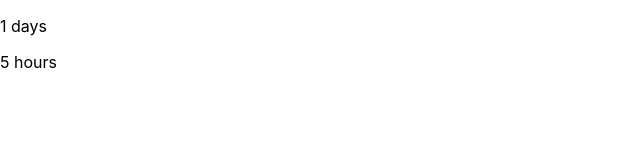
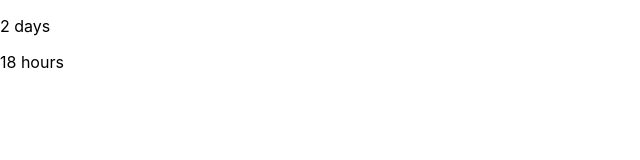
Before and after one commit to nathaniel-haglund/datetest, a React (Create React App) app: page / in a window 1280 px wide. Shown: the top 160 px of the page, without its empty margins (0-640 px from the left). Built offline with nearby package versions, Linux system fonts and the light colour scheme.

Commit message:
Fix multi calendar day business day scenario

```diff
--- a/src/App.js
+++ b/src/App.js
@@ -1,7 +1,7 @@
 import {businessDaysCalculator} from './utilities/businessHourCalc'
 
 function App() {
-  const bdays = businessDaysCalculator('2023-03-10 22:19:26', '2023-03-13 12:19:26', '07:30:00', '17:00:00', [])
+  const bdays = businessDaysCalculator('2023-03-10 22:19:26', '2023-03-15 12:19:26', '17:30:00', '01:00:00', [])
   return (
     <div>
       <p>{bdays.business_days} days</p>
--- a/src/utilities/businessHourCalc.js
+++ b/src/utilities/businessHourCalc.js
@@ -22,8 +22,10 @@ const businessDaysCalculator = (startingTime, endingTime, businessStart, busines
   const endDate = dateMaker(endingTime.split(' ')[0])
   const endTime = timeMaker(endingTime.split(' ')[1])
   const milliBusinessStart = timeMaker(businessStart)
-  const milliBusinessEnd = timeMaker(businessEnd)
+  const milliBusinessEnd = timeMaker(businessEnd) < timeMaker(businessStart) ? timeMaker(businessEnd) + (24 * HOUR) : timeMaker(businessEnd)
   const businessDay = milliBusinessEnd - milliBusinessStart
+
+  console.log(businessDay)
 
 //creates returned object
   const countFormatter = count => {
```
